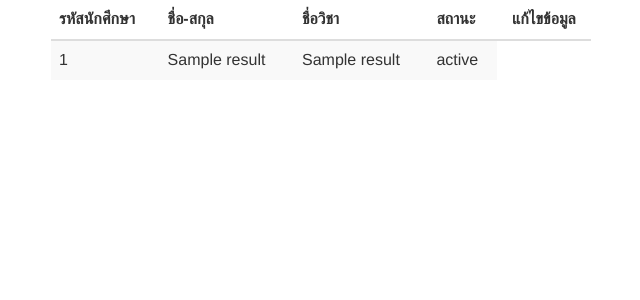
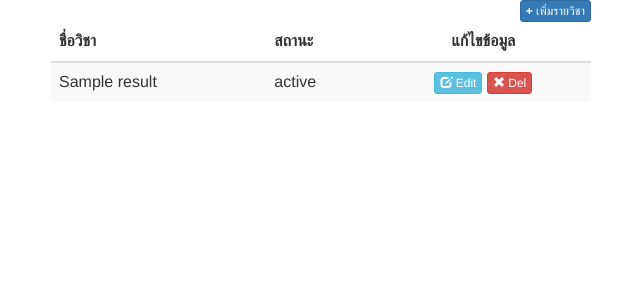
Before and after one commit to swewu/group4, a CodeIgniter app: the page made by application/views/index.php in a window 1280 px wide. Shown: the top 300 px of the page, without its empty margins (224-864 px from the left). Run offline with CodeIgniter, Linux system fonts and the light colour scheme; the template is opened without the code that fills it: most values are stand-ins (such as "Sample title", 1, 10 or a date in 2020); some libraries are stand-ins or nearby versions.

Commit message:
edit View and Query Model

```diff
--- a/application/controllers/Welcome.php
+++ b/application/controllers/Welcome.php
@@ -26,7 +26,10 @@ class Welcome extends CI_Controller {
 	public function getReGrade($username){
 		$this->load->model('UserModel');
 		$result = $this->UserModel->getregrade($username);
-		$this->load->view("index",$result);
+		$data = [
+			'result' => $result
+		];
+		$this->load->view("index",$data);
 	}
 	// public function login($username,$password){
 	// 	$this->load->model('UserModel');
--- a/application/models/UserModel.php
+++ b/application/models/UserModel.php
@@ -16,7 +16,7 @@ class UserModel extends CI_Model
     }
 
     public function getReGrade($username){
-        $sql = "SELECT * FORM user WHERE username = '".$username."'";
+        $sql = "SELECT * FROM historygrade WHERE studentid = '".$username."'";
         $query = $this->db->query($sql);
         return $query->result();
     }
--- a/application/views/index.php
+++ b/application/views/index.php
@@ -7,23 +7,23 @@
     <div class="row col-md-6 col-md-offset-2 custyle">
     <table class="table table-striped custab">
     <thead>
+    <a href="#" class="btn btn-primary btn-xs pull-right"><b>+</b> เพิ่มรายวิชา</a>
         <tr>
-            <th>รหัสนักศึกษา</th>
-            <th>ชื่อ-สกุล</th>
+            <!-- <th>รหัสนักศึกษา</th> -->
+            <!-- <th>ลำดับ</th> -->
             <th>ชื่อวิชา</th>
             <th>สถานะ</th>
             <th class="text-center">แก้ไขข้อมูล</th>
         </tr>
     </thead>
-    <?php
-        foreach($result as $row) {?>
-                <tr>
-                    <td><?=$row["studentid"] ?></td>
-                    <td><?=$row["studentName"] ?></td>
-                    <td><?=$row["courseName"] ?></td>
-                    <td><?=$row["status"] ?></td>
-                </tr>
-            <?php } ?>
+    <?php foreach($result as $row) {
+        ?>
+        <tr>
+            <td><?=$row->courseName ?></td>
+            <td><?=$row->status?></td>
+            <td class="text-center"><a class='btn btn-info btn-xs' href="#"><span class="glyphicon glyphicon-edit"></span> Edit</a> <a href="#" class="btn btn-danger btn-xs"><span class="glyphicon glyphicon-remove"></span> Del</a></td>
+        </tr>
+    <?php } ?>
 
 
             <!-- <tr>
```
